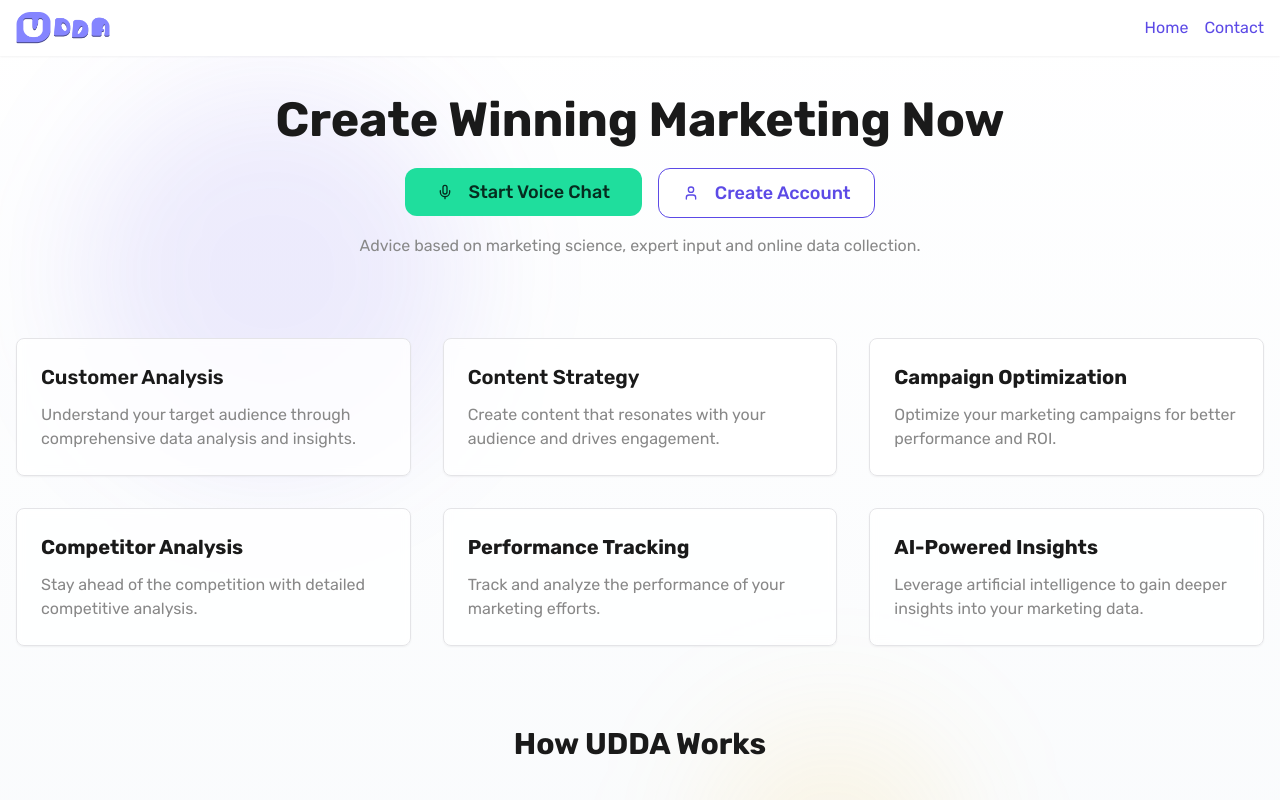
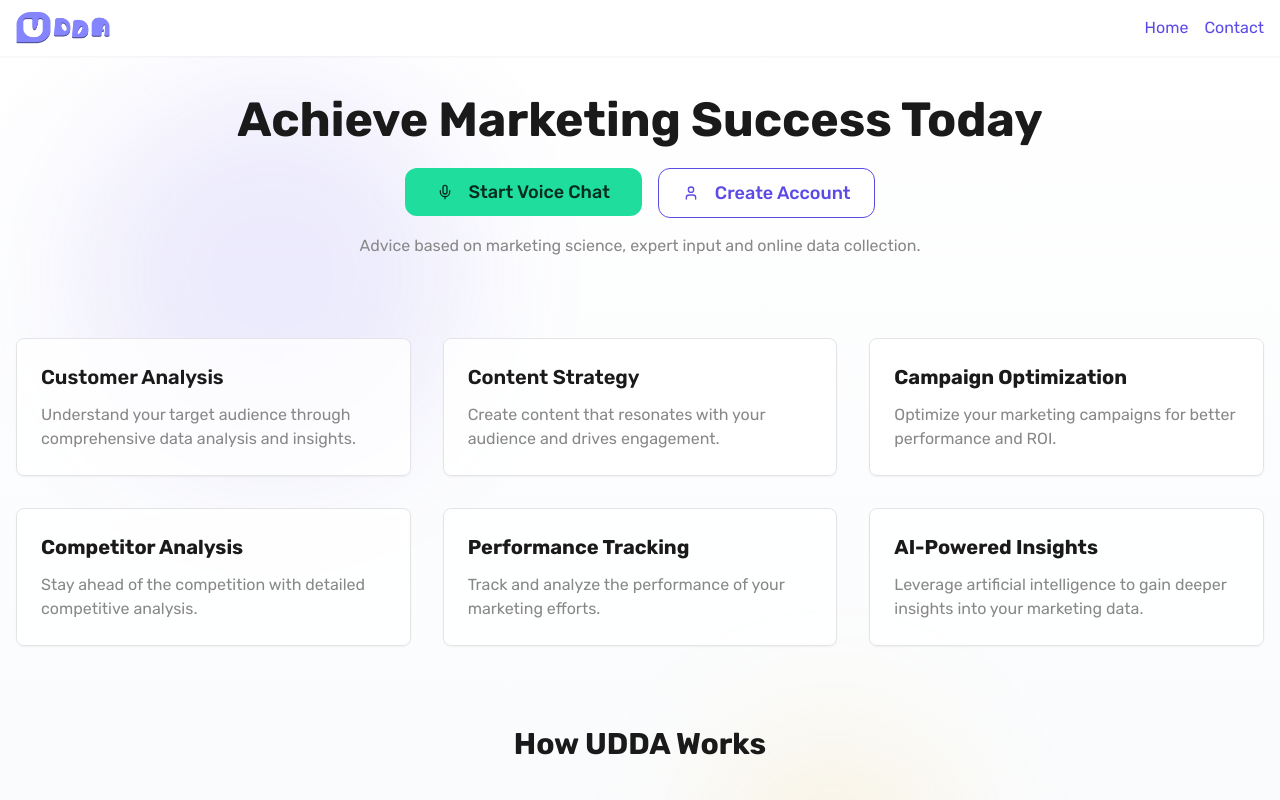
Before and after one commit to UDDA-Playground/udda-cmo-mini, a React (Vite) app: page /app in a window 1280 px wide. Shown: the top 800 px of the page. Built offline with nearby package versions, Linux system fonts and the light colour scheme.

Commit message:
Change H1 text
Update the H1 heading on both the start page and the app page to "Achieve Marketing Success Today".

```diff
--- a/src/pages/AppPage.tsx
+++ b/src/pages/AppPage.tsx
@@ -31,7 +31,7 @@ const AppPage = () => {
       <main className="container mx-auto px-4 py-10 relative z-10">
         {/* Hero Section */}
         <div className="max-w-5xl mx-auto text-center mb-20">
-          <h1 className="text-3xl md:text-4xl lg:text-5xl mb-6 text-udda-text font-bold">Create Winning Marketing Now</h1>
+          <h1 className="text-3xl md:text-4xl lg:text-5xl mb-6 text-udda-text font-bold">Achieve Marketing Success Today</h1>
 
           <div className="flex flex-col sm:flex-row justify-center gap-4">
             <Button id="mic-cta" className="bg-udda-cta text-udda-ctaText hover:bg-udda-cta/90 px-8 py-6 rounded-xl text-lg mic-button-hover font-medium">
--- a/src/pages/Index.tsx
+++ b/src/pages/Index.tsx
@@ -1,4 +1,3 @@
-
 import React, { useState, useEffect } from 'react';
 import { Mic, Mail, Info, Copyright, Play, ArrowRight, Lightbulb, Users, Target, ArrowDown } from 'lucide-react';
 import { Button } from '@/components/ui/button';
@@ -60,7 +59,7 @@ const Index = () => {
             <img src="/lovable-uploads/e1681008-d3d8-49f3-b325-85568a551641.png" alt="UDDA Logo" className="h-8 sm:h-10" />
           </div>
 
-          <p className="text-xl sm:text-3xl md:text-4xl font-medium mb-8 text-udda-text max-w-xl mx-auto">Create Winning Marketing with AI</p>
+          <p className="text-xl sm:text-3xl md:text-4xl font-medium mb-8 text-udda-text max-w-xl mx-auto">Achieve Marketing Success Today</p>
           <div className="flex flex-col sm:flex-row items-center justify-center gap-4 mb-6">
             <Button id="mic-cta" onClick={openVoiceChat} className="bg-udda-cta text-udda-ctaText hover:bg-udda-cta/90 px-8 py-6 rounded-xl text-lg mic-button-hover font-medium">
               <Mic className="mr-2 h-5 w-5" />
```
